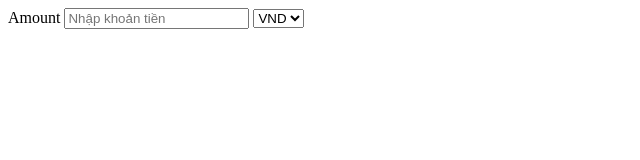
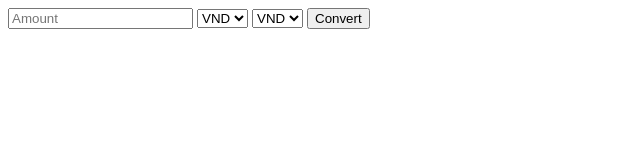
Before and after one commit to tmtri3102/currencyConverter, a plain HTML site: page index.html in a window 1280 px wide. Shown: the whole page, without its empty margins (0-640 px from the left). Drawn offline with Linux system fonts and the light colour scheme.

Commit message:
edit bai

```diff
--- a/index.html
+++ b/index.html
@@ -6,34 +6,63 @@
 			name="viewport"
 			content="width=device-width, initial-scale=1.0"
 		/>
-		<title>Document</title>
+		<title>Trí</title>
 	</head>
 	<body>
-		<form
-			action=""
-			onsubmit=""
-		>
-			<label for="amount">Amount</label>
+		<form>
 			<input
 				type="number"
-				name="currency"
 				id="amount"
-				placeholder="Nhập khoản tiền"
+				placeholder="Amount"
 			/>
-			<label for="from"
-				><select
-					name="from"
-					id="to"
-				>
-					<option value="">VND</option>
-					<option value="">USD</option>
-				</select></label
-			>
+			<select id="from">
+				<option value="25000">VND</option>
+				<option value="1">USD</option>
+			</select>
+
+			<select id="to">
+				<option value="25000">VND</option>
+				<option value="1">USD</option>
+			</select>
+			<!-- <select id="conversion">
+				<option value="vnd-to-usd">VND -> USD</option>
+				<option value="usd-to-vnd">USD -> VND</option>
+			</select> -->
+
+			<button onclick="convertMoney()">Convert</button>
 		</form>
-		<script src="">
-			function currencyConverter() {
-				const amount = document.getElementById("amount").value;
-				let from = document.getElementById("from").value;
+
+		<br />
+		<p id="result"></p>
+		<script>
+			function convertMoney() {
+				event.preventDefault();
+				let amount = +document.getElementById("amount").value;
+				let from = +document.getElementById("from").value;
+				let to = +document.getElementById("to").value;
+				let exchange_rate = from / to;
+				let result = amount * exchange_rate;
+				// let conversion = document.getElementById("conversion").value;
+				// if (conversion == "VND -> USD") {
+				// 	let vndToUsd = amount / 25000;
+				// 	result = `Result: ${vndToUsd} USD`;
+				// } else if (conversion == "USD -> VND") {
+				// 	let usdToVnd = amount * 25000;
+				// 	result = `Result: ${usdToVnd} VND`;
+				// } else {
+				// 	result = `Invalid amount`;
+				// }
+				// if (FromC == "USD" && To == "VND") {
+				// 	Result = "Result: " + Amount * 23000 + " Đ";
+				// } else if (FromC == "VND" && To == "USD") {
+				// 	Result = "Result: " + Amount / 23000 + " $";
+				// } else if (FromC == "VND") {
+				// 	Result = "Result: " + Amount + " Đ";
+				// } else {
+				// 	Result = "Result: " + Amount + " $";
+				// }
+				// console.log(result);
+				document.getElementById("result").innerText = result;
 			}
 		</script>
 	</body>
```
